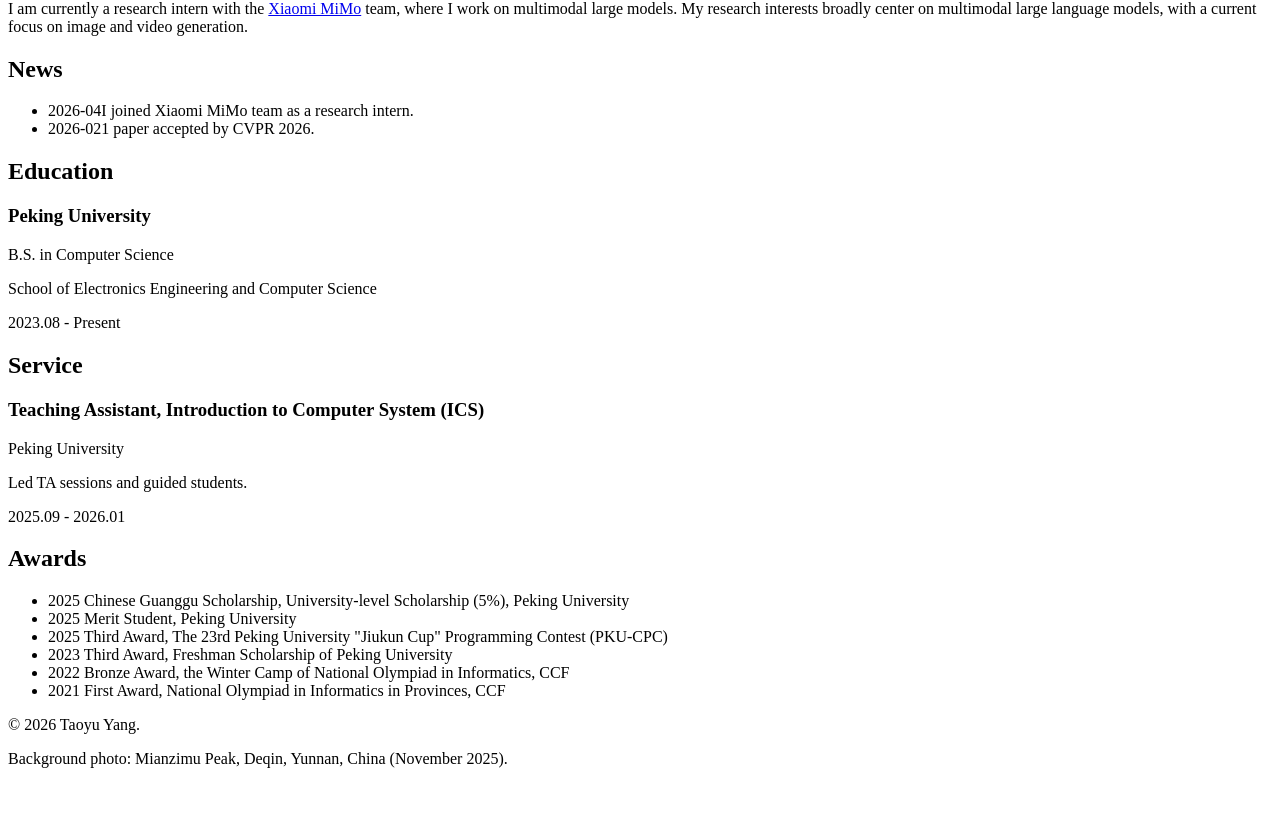
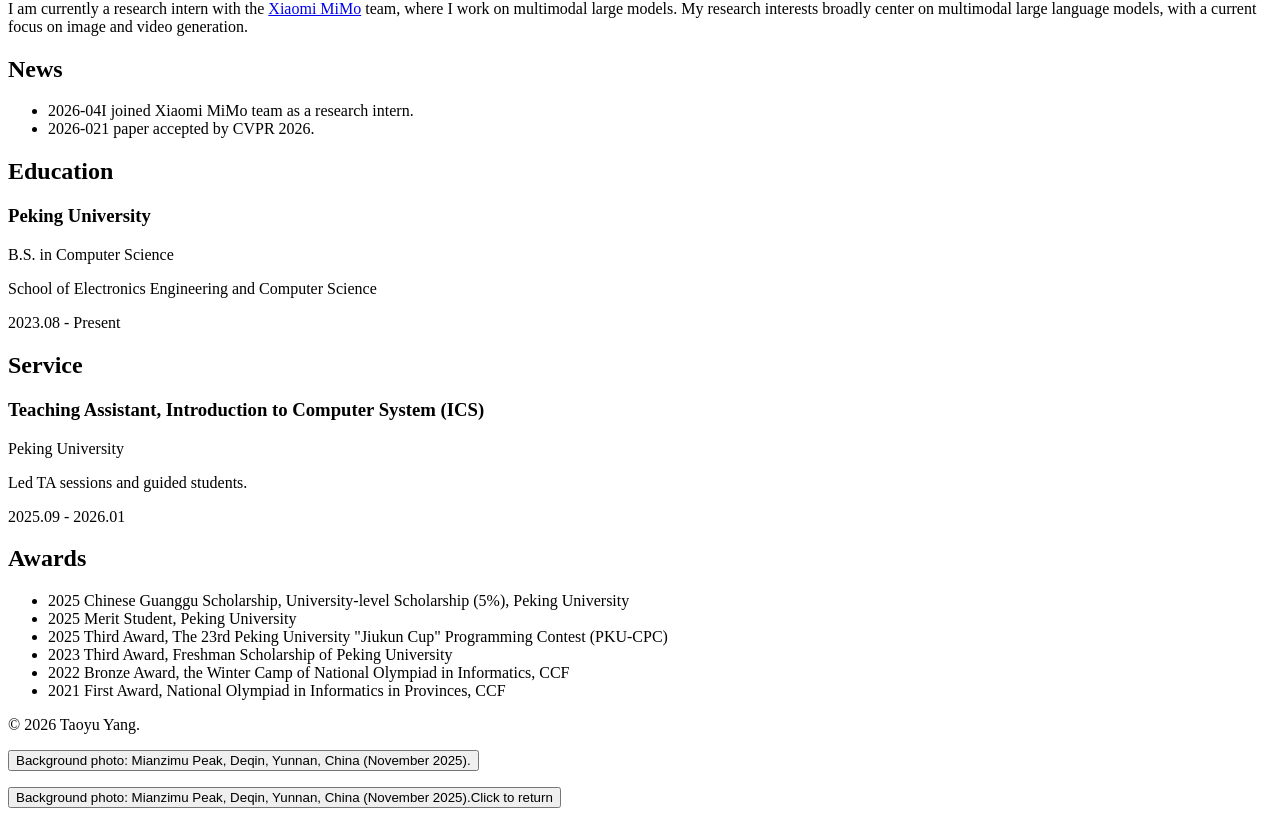
Before and after one commit to Cgfyufsygsm/homepage, a React (Vite) app: page / in a window 1280 px wide. Shown: the part 1014-1830 px from the top of the page. Before the commit the page ends 1798 px from the top, so only its background shows below. Built offline with nearby package versions, Linux system fonts and the light colour scheme; the HTML template or start-up script is replaced by a standard one.

Commit message:
add fullscreen background photo transition

```diff
--- a/src/App.jsx
+++ b/src/App.jsx
@@ -14,9 +14,12 @@ function App() {
     return saved === 'dark' ? 'dark' : 'light';
   });
   const [activeId, setActiveId] = useState('about');
+  const [isPhotoMode, setIsPhotoMode] = useState(false);
+  const [rippleKey, setRippleKey] = useState(0);
 
   const topbarMouseRef = useRef(null);
   const sidebarMotionRef = useRef(null);
+  const photoTransitionTimerRef = useRef(null);
 
   const visibleSections = useMemo(() => {
     if (!data) return [];
@@ -52,6 +55,33 @@ function App() {
     document.body.classList.toggle('dark', theme === 'dark');
     localStorage.setItem('theme', theme);
   }, [theme]);
+
+  useEffect(() => {
+    document.body.classList.toggle('photo-mode', isPhotoMode);
+
+    if (!isPhotoMode) return undefined;
+
+    const handleKeyDown = (event) => {
+      if (event.key !== 'Escape') return;
+
+      const exitButton = document.querySelector('.photo-viewer-toggle');
+      if (exitButton instanceof HTMLElement) {
+        const rect = exitButton.getBoundingClientRect();
+        document.documentElement.style.setProperty('--ripple-x', `${rect.left + rect.width / 2}px`);
+        document.documentElement.style.setProperty('--ripple-y', `${rect.top + rect.height / 2}px`);
+      }
+      setRippleKey((value) => value + 1);
+      setIsPhotoMode(false);
+    };
+
+    document.addEventListener('keydown', handleKeyDown);
+    return () => document.removeEventListener('keydown', handleKeyDown);
+  }, [isPhotoMode]);
+
+  useEffect(() => () => {
+    document.body.classList.remove('photo-mode');
+    window.clearTimeout(photoTransitionTimerRef.current);
+  }, []);
 
   useEffect(() => {
     if (!data) return;
@@ -138,6 +168,24 @@ function App() {
     node.style.setProperty('--avatar-scale', '1');
   };
 
+  const handlePhotoModeToggle = (event) => {
+    const x = event?.clientX || window.innerWidth / 2;
+    const y = event?.clientY || window.innerHeight / 2;
+
+    document.documentElement.style.setProperty('--ripple-x', `${x}px`);
+    document.documentElement.style.setProperty('--ripple-y', `${y}px`);
+    setRippleKey((value) => value + 1);
+    setIsPhotoMode((value) => !value);
+
+    window.clearTimeout(photoTransitionTimerRef.current);
+    photoTransitionTimerRef.current = window.setTimeout(() => {
+      const target = document.querySelector(
+        isPhotoMode ? '.footer-photo-toggle' : '.photo-viewer-toggle'
+      );
+      if (target instanceof HTMLElement) target.focus({ preventScroll: true });
+    }, 920);
+  };
+
   if (error) {
     return <main className="container"><p>Failed to load content: {error}</p></main>;
   }
@@ -148,6 +196,14 @@ function App() {
 
   return (
     <>
+      <div className="background-photo-stage" aria-hidden="true" />
+      <div className="background-veil" aria-hidden="true" />
+
+      <div
+        className="page-foreground"
+        aria-hidden={isPhotoMode}
+        inert={isPhotoMode ? true : undefined}
+      >
         <Topbar
           navSections={navSections}
           labels={data.labels || {}}
@@ -171,7 +227,29 @@ function App() {
           <MainContent data={data} />
         </main>
 
-      <SiteFooter footer={data.footer} backgroundCredit={data.backgroundCredit} />
+        <SiteFooter
+          footer={data.footer}
+          backgroundCredit={data.backgroundCredit}
+          onBackgroundClick={handlePhotoModeToggle}
+        />
+      </div>
+
+      <div className={`photo-viewer-controls ${isPhotoMode ? 'visible' : ''}`}>
+        <button
+          type="button"
+          className="photo-viewer-toggle"
+          onClick={handlePhotoModeToggle}
+          tabIndex={isPhotoMode ? 0 : -1}
+          aria-label="Return to homepage"
+        >
+          <span>{data.backgroundCredit || 'Background photo'}</span>
+          <span className="photo-viewer-hint">Click to return</span>
+        </button>
+      </div>
+
+      {rippleKey > 0 ? (
+        <span key={rippleKey} className="photo-ripple" aria-hidden="true" />
+      ) : null}
     </>
   );
 }
--- a/src/components/SiteFooter.jsx
+++ b/src/components/SiteFooter.jsx
@@ -1,9 +1,20 @@
-function SiteFooter({ footer, backgroundCredit }) {
+function SiteFooter({ footer, backgroundCredit, onBackgroundClick }) {
   return (
     <footer className="footer">
       <div className="container">
         <p>{footer || '© 2026 Taoyu Yang.'}</p>
-        {backgroundCredit ? <p className="footer-credit">{backgroundCredit}</p> : null}
+        {backgroundCredit ? (
+          <p className="footer-credit">
+            <button
+              type="button"
+              className="footer-photo-toggle"
+              onClick={onBackgroundClick}
+              aria-label={`${backgroundCredit} View full-screen background photo`}
+            >
+              {backgroundCredit}
+            </button>
+          </p>
+        ) : null}
       </div>
     </footer>
   );
--- a/src/styles.css
+++ b/src/styles.css
@@ -14,6 +14,15 @@
   --bg-image-dark: url("/assets/banner-dark.jpg");
   --sidebar-surface: rgba(0, 0, 0, 0.01);
   --sidebar-border: color-mix(in srgb, var(--border) 58%, transparent);
+  --ripple-x: 50vw;
+  --ripple-y: 50vh;
+  --ripple-radius: -64px;
+}
+
+@property --ripple-radius {
+  syntax: "<length>";
+  inherits: true;
+  initial-value: -64px;
 }
 
 body.dark {
@@ -46,23 +55,50 @@ body {
   transition: color var(--theme-transition), background-color var(--theme-transition);
 }
 
-body::before,
-body::after {
-  content: "";
+.background-photo-stage,
+.background-photo-stage::after,
+.background-veil,
+.background-veil::before,
+.background-veil::after {
   position: fixed;
-  inset: 0;
   pointer-events: none;
-  z-index: -1;
   background-position: center;
   background-size: cover;
   background-repeat: no-repeat;
-  transition: opacity var(--theme-transition);
-  filter: blur(10px) saturate(130%);
-  transform: scale(1.05);
-  transform-origin: center;
 }
 
-body::before {
+.background-photo-stage {
+  inset: 0;
+  z-index: 0;
+  background-image: var(--bg-image-light);
+  background-color: var(--bg);
+}
+
+.background-photo-stage::after {
+  content: "";
+  inset: 0;
+  background-image: var(--bg-image-dark);
+  opacity: 0;
+  transition: opacity var(--theme-transition);
+}
+
+.background-veil {
+  inset: 0;
+  z-index: 1;
+  overflow: hidden;
+  background: var(--bg);
+}
+
+.background-veil::before,
+.background-veil::after {
+  content: "";
+  inset: -28px;
+  transform: scale(1.04);
+  transform-origin: center;
+  transition: opacity var(--theme-transition);
+}
+
+.background-veil::before {
   background-image:
     linear-gradient(135deg, rgba(252, 252, 252, 0.91), rgba(252, 252, 252, 0.84)),
     var(--bg-image-light);
@@ -70,19 +106,151 @@ body::before {
   opacity: 1;
 }
 
-body::after {
+.background-veil::after {
   background-image:
     linear-gradient(135deg, rgba(18, 18, 18, 0.8), rgba(18, 18, 18, 0.86)),
     var(--bg-image-dark);
+  filter: blur(10px) saturate(130%);
   opacity: 0;
 }
 
-body.dark::before {
+body.dark .background-photo-stage::after,
+body.dark .background-veil::after {
+  opacity: 1;
+}
+
+body.dark .background-veil::before {
   opacity: 0;
 }
 
-body.dark::after {
+.page-foreground {
+  position: relative;
+  z-index: 2;
+}
+
+.background-veil,
+.page-foreground {
+  -webkit-mask-image: radial-gradient(
+    circle at var(--ripple-x) var(--ripple-y),
+    transparent 0,
+    transparent calc(var(--ripple-radius) - 28px),
+    rgba(0, 0, 0, 0.14) calc(var(--ripple-radius) - 12px),
+    rgba(0, 0, 0, 0.78) calc(var(--ripple-radius) + 20px),
+    #000 calc(var(--ripple-radius) + 64px)
+  );
+  mask-image: radial-gradient(
+    circle at var(--ripple-x) var(--ripple-y),
+    transparent 0,
+    transparent calc(var(--ripple-radius) - 28px),
+    rgba(0, 0, 0, 0.14) calc(var(--ripple-radius) - 12px),
+    rgba(0, 0, 0, 0.78) calc(var(--ripple-radius) + 20px),
+    #000 calc(var(--ripple-radius) + 64px)
+  );
+  transition: --ripple-radius 880ms cubic-bezier(0.66, 0, 0.22, 1);
+}
+
+body.photo-mode {
+  --ripple-radius: 160vmax;
+  overflow: hidden;
+}
+
+body.photo-mode .page-foreground {
+  pointer-events: none;
+  user-select: none;
+}
+
+.photo-viewer-controls {
+  position: fixed;
+  z-index: 5;
+  left: 50%;
+  bottom: max(22px, env(safe-area-inset-bottom));
+  width: min(92vw, 720px);
+  display: flex;
+  justify-content: center;
+  opacity: 0;
+  visibility: hidden;
+  transform: translate(-50%, 12px);
+  transition:
+    opacity 260ms ease 520ms,
+    transform 360ms cubic-bezier(0.2, 0.8, 0.2, 1) 520ms,
+    visibility 0s linear 880ms;
+  pointer-events: none;
+}
+
+.photo-viewer-controls.visible {
   opacity: 1;
+  visibility: visible;
+  transform: translate(-50%, 0);
+  transition-delay: 560ms, 560ms, 0s;
+  pointer-events: auto;
+}
+
+.photo-viewer-toggle {
+  max-width: 100%;
+  padding: 0.66rem 0.9rem 0.58rem;
+  border: 1px solid rgba(255, 255, 255, 0.34);
+  border-radius: 14px;
+  background: rgba(8, 13, 22, 0.48);
+  color: rgba(255, 255, 255, 0.94);
+  box-shadow: 0 8px 32px rgba(0, 0, 0, 0.24);
+  -webkit-backdrop-filter: blur(12px) saturate(120%);
+  backdrop-filter: blur(12px) saturate(120%);
+  font: inherit;
+  font-size: 0.76rem;
+  line-height: 1.35;
+  text-align: center;
+  cursor: pointer;
+  transition: background-color 180ms ease, border-color 180ms ease, transform 180ms ease;
+}
+
+.photo-viewer-toggle:hover,
+.photo-viewer-toggle:focus-visible {
+  background: rgba(8, 13, 22, 0.66);
+  border-color: rgba(255, 255, 255, 0.58);
+  transform: translateY(-2px);
+}
+
+.photo-viewer-hint {
+  display: block;
+  margin-top: 0.12rem;
+  color: rgba(255, 255, 255, 0.68);
+  font-size: 0.67rem;
+}
+
+.photo-ripple {
+  position: fixed;
+  z-index: 4;
+  left: var(--ripple-x);
+  top: var(--ripple-y);
+  width: 180px;
+  aspect-ratio: 1;
+  border-radius: 50%;
+  pointer-events: none;
+  opacity: 0;
+  transform: translate(-50%, -50%) scale(0.1);
+  background: repeating-radial-gradient(
+    circle,
+    transparent 0 13px,
+    rgba(255, 255, 255, 0.42) 14px,
+    transparent 16px 28px
+  );
+  mix-blend-mode: soft-light;
+  filter: blur(0.4px);
+  animation: photo-ripple 900ms cubic-bezier(0.16, 0.72, 0.2, 1);
+}
+
+@keyframes photo-ripple {
+  0% {
+    opacity: 0;
+    transform: translate(-50%, -50%) scale(0.1);
+  }
+  16% {
+    opacity: 0.72;
+  }
+  100% {
+    opacity: 0;
+    transform: translate(-50%, -50%) scale(8);
+  }
 }
 
 .container {
@@ -706,6 +874,26 @@ body.dark .publication-venue {
   opacity: 0.9;
 }
 
+.footer-photo-toggle {
+  margin: 0;
+  padding: 0.12rem 0.22rem;
+  border: 0;
+  border-radius: 5px;
+  background: transparent;
+  color: inherit;
+  font: inherit;
+  cursor: pointer;
+  transition: color 180ms ease, background-color 180ms ease;
+}
+
+.footer-photo-toggle:hover,
+.footer-photo-toggle:focus-visible {
+  color: var(--accent-strong);
+  background: color-mix(in srgb, var(--accent) 10%, transparent);
+  text-decoration: underline;
+  text-underline-offset: 0.15em;
+}
+
 .reveal {
   opacity: 0;
   transform: translateY(12px);
@@ -753,3 +941,19 @@ body.dark .publication-venue {
     white-space: normal;
   }
 }
+
+@media (prefers-reduced-motion: reduce) {
+  .background-veil,
+  .page-foreground {
+    transition-duration: 180ms;
+  }
+
+  .photo-ripple {
+    display: none;
+  }
+
+  .photo-viewer-controls,
+  .photo-viewer-controls.visible {
+    transition-delay: 100ms, 100ms, 0s;
+  }
+}
--- a/vite.config.js
+++ b/vite.config.js
@@ -1,7 +1,24 @@
+import { copyFile, mkdir } from 'node:fs/promises';
+import { resolve } from 'node:path';
 import { defineConfig } from 'vite';
 import react from '@vitejs/plugin-react';
 
+const sitesOutput = () => ({
+  name: 'sites-output',
+  apply: 'build',
+  async closeBundle() {
+    const root = process.cwd();
+    await mkdir(resolve(root, 'dist/server'), { recursive: true });
+    await mkdir(resolve(root, 'dist/.openai'), { recursive: true });
+    await copyFile(resolve(root, 'worker/index.js'), resolve(root, 'dist/server/index.js'));
+    await copyFile(
+      resolve(root, '.openai/hosting.json'),
+      resolve(root, 'dist/.openai/hosting.json')
+    );
+  },
+});
+
 export default defineConfig({
   base: '/',
-  plugins: [react()],
+  plugins: [react(), sitesOutput()],
 });
```
Also changed, not shown: worker/index.js (added, +17 -0 lines), .openai/hosting.json (added). Lines whose indentation alone changed are shown as unchanged.
